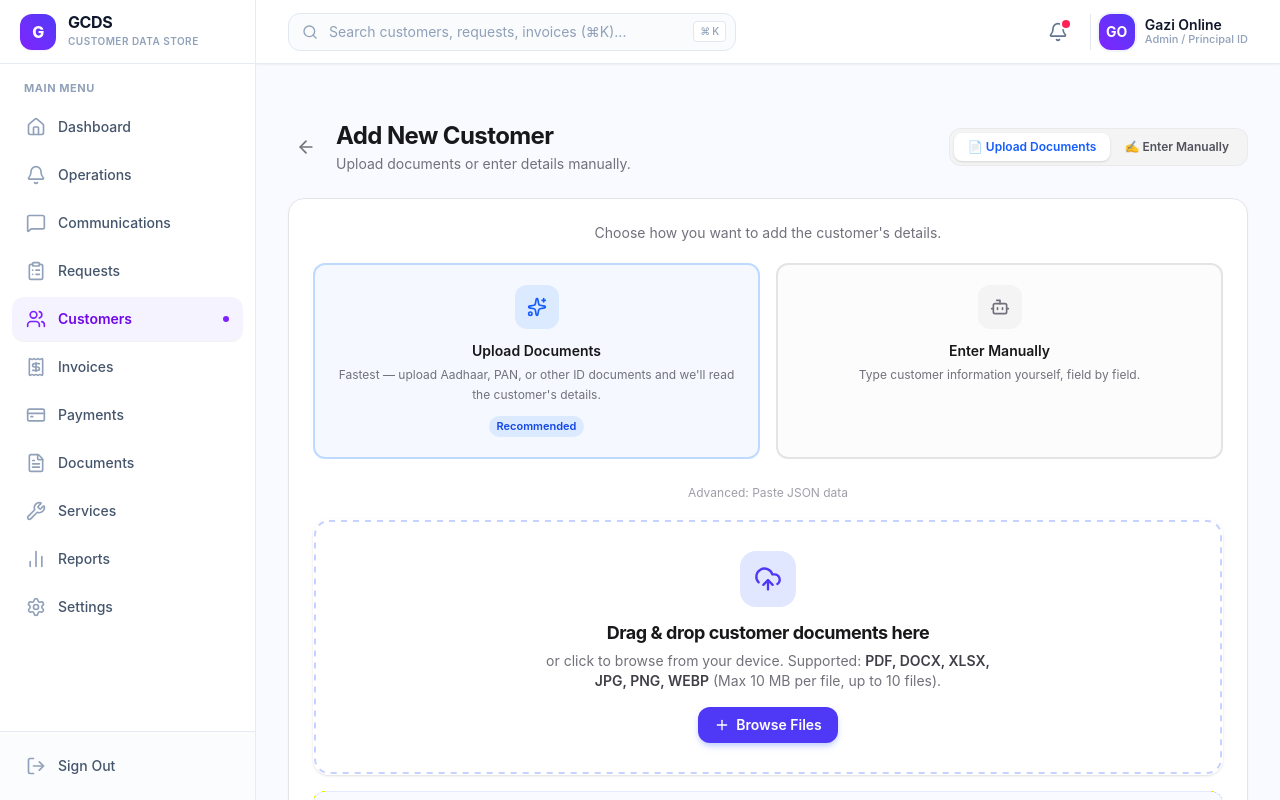
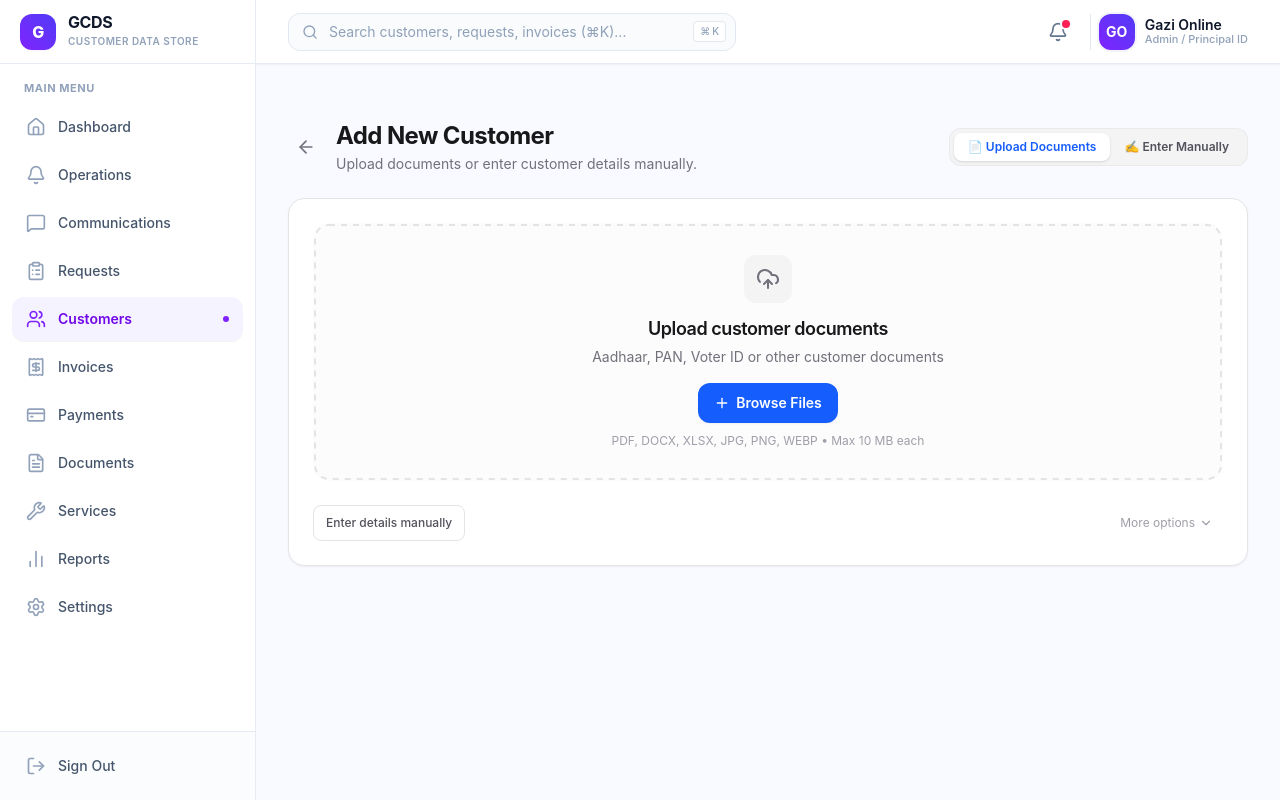
Before and after one commit to gazi-online/gazi-customer-data-store, a Next.js app: page /customers/new in a window 1280 px wide. Built offline with nearby package versions, Linux system fonts and the light colour scheme.

Commit message:
refactor(customers): simplify customer intake ux

```diff
--- a/src/components/AiSmartImportEngine/components/PremiumDropzone.tsx
+++ b/src/components/AiSmartImportEngine/components/PremiumDropzone.tsx
@@ -13,8 +13,7 @@ import {
   Sparkles,
   Bot,
   Loader2,
-  Layers,
-  FileCheck
+  Layers
 } from "lucide-react";
 import {
   UPLOAD_CONSTANTS,
@@ -136,10 +135,10 @@ export function PremiumDropzone({
           }
         }}
         onKeyDown={handleDropzoneKeyDown}
-        className={`relative overflow-hidden rounded-2xl p-6 sm:p-8 text-center cursor-pointer transition-all duration-300 focus:outline-none focus-visible:ring-2 focus-visible:ring-indigo-500 focus-visible:ring-offset-2 ${
+        className={`relative overflow-hidden rounded-2xl p-6 sm:p-8 text-center cursor-pointer transition-all duration-200 focus:outline-none focus-visible:ring-2 focus-visible:ring-blue-500 focus-visible:ring-offset-2 ${
           isDragOver
-            ? "bg-indigo-500/10 dark:bg-indigo-500/15 scale-[1.008] shadow-lg shadow-indigo-500/10"
-            : "bg-white/80 dark:bg-zinc-900/80 hover:bg-indigo-50/40 dark:hover:bg-zinc-800/60 shadow-sm"
+            ? "bg-blue-50/60 dark:bg-blue-950/20 scale-[1.005]"
+            : "bg-zinc-50/50 dark:bg-zinc-900/50 hover:bg-blue-50/20 dark:hover:bg-zinc-800/40"
         }`}
       >
         {/* Animated marching ants border SVG overlay */}
@@ -156,45 +155,39 @@ export function PremiumDropzone({
             ry="14"
             fill="none"
             strokeWidth="2"
-            stroke={isDragOver ? "#6366f1" : "currentColor"}
+            stroke={isDragOver ? "#2563eb" : "currentColor"}
             className={
               isDragOver
-                ? "text-indigo-600 dark:text-indigo-400 animate-marching-ants"
-                : "text-indigo-200 dark:text-indigo-800/60 [stroke-dasharray:6,6]"
+                ? "text-blue-600 dark:text-blue-400 animate-marching-ants"
+                : "text-zinc-200 dark:text-zinc-700/60 [stroke-dasharray:6,6]"
             }
           />
         </svg>
 
         {/* Inner Content */}
         <div className="relative z-10 flex flex-col items-center justify-center pointer-events-none">
-          {/* Glowing Icon Container */}
+          {/* Quiet Icon Container */}
           <div
-            className={`w-14 h-14 rounded-2xl flex items-center justify-center mb-3 transition-transform duration-300 ${
+            className={`w-12 h-12 rounded-xl flex items-center justify-center mb-3 transition-colors ${
               isDragOver
-                ? "bg-indigo-600 text-white scale-110 shadow-lg shadow-indigo-300 dark:shadow-none animate-pulse-glow"
-                : "bg-indigo-100 dark:bg-indigo-950/80 text-indigo-600 dark:text-indigo-400"
+                ? "bg-blue-600 text-white"
+                : "bg-zinc-100 dark:bg-zinc-800 text-zinc-500 dark:text-zinc-400"
             }`}
           >
-            <UploadCloud className="w-7 h-7 transition-transform duration-300" />
+            <UploadCloud className="w-6 h-6" />
           </div>
 
-          <h3 className="text-base sm:text-lg font-bold text-zinc-900 dark:text-zinc-100 tracking-tight">
-            {isDragOver ? "Drop documents here to upload" : "Drag & drop customer documents here"}
+          <h3 className="text-base sm:text-lg font-semibold text-zinc-900 dark:text-zinc-100 tracking-tight">
+            {isDragOver ? "Drop documents here to upload" : "Upload customer documents"}
           </h3>
 
           <p className="text-xs sm:text-sm text-zinc-500 dark:text-zinc-400 mt-1 max-w-md mx-auto">
             {isDragOver ? (
-              <span className="text-indigo-600 dark:text-indigo-400 font-semibold">
-                Release to stage documents for AI analysis
+              <span className="text-blue-600 dark:text-blue-400 font-medium">
+                Release to stage documents
               </span>
             ) : (
-              <>
-                or click to browse from your device. Supported:{" "}
-                <span className="font-semibold text-zinc-700 dark:text-zinc-300">
-                  {UPLOAD_CONSTANTS.SUPPORTED_FORMATS_LABEL}
-                </span>{" "}
-                (Max {UPLOAD_CONSTANTS.MAX_FILE_SIZE_LABEL} per file, up to {UPLOAD_CONSTANTS.MAX_FILES_PER_BATCH} files).
-              </>
+              "Aadhaar, PAN, Voter ID or other customer documents"
             )}
           </p>
 
@@ -207,12 +200,17 @@ export function PremiumDropzone({
                 e.stopPropagation();
                 fileInputRef.current?.click();
               }}
-              className="inline-flex items-center px-4 py-2 text-xs sm:text-sm font-semibold text-white bg-indigo-600 hover:bg-indigo-700 active:scale-98 rounded-xl shadow-md shadow-indigo-200 dark:shadow-none transition-all disabled:opacity-50 disabled:cursor-not-allowed focus:outline-none focus-visible:ring-2 focus-visible:ring-indigo-500"
+              className="inline-flex items-center px-4 py-2 text-xs sm:text-sm font-semibold text-white bg-blue-600 hover:bg-blue-700 active:scale-98 rounded-xl shadow-xs transition-all disabled:opacity-50 disabled:cursor-not-allowed focus:outline-none focus-visible:ring-2 focus-visible:ring-blue-500 min-h-[40px]"
             >
               <Plus className="w-4 h-4 mr-1.5" />
               Browse Files
             </button>
           </div>
+
+          {/* Subtle format helper */}
+          <p className="text-xs text-zinc-400 dark:text-zinc-500 mt-2.5">
+            PDF, DOCX, XLSX, JPG, PNG, WEBP • Max 10 MB each
+          </p>
         </div>
       </div>
 
@@ -267,7 +265,7 @@ export function PremiumDropzone({
       )}
 
       {/* Staged File Cards Queue */}
-      {stagedFiles.length > 0 ? (
+      {stagedFiles.length > 0 && (
         <div className="bg-indigo-50/60 dark:bg-indigo-950/30 rounded-2xl p-4 sm:p-5 border border-indigo-100 dark:border-indigo-800/50">
           {/* Header with counts and quick actions */}
           <div className="flex flex-wrap items-center justify-between gap-2 mb-3">
@@ -450,13 +448,6 @@ export function PremiumDropzone({
             </button>
           </div>
         </div>
-      ) : (
-        <div className="p-3.5 rounded-xl border border-indigo-100/80 bg-indigo-50/40 dark:bg-indigo-950/20 text-center">
-          <p className="text-xs font-medium text-indigo-900/80 dark:text-indigo-300/80 flex items-center justify-center">
-            <FileCheck className="w-3.5 h-3.5 mr-1.5 text-indigo-500" />
-            No documents staged. Drag and drop or browse customer documents above to begin.
-          </p>
-        </div>
       )}
     </div>
   );
--- a/src/components/AiSmartImportEngine/index.tsx
+++ b/src/components/AiSmartImportEngine/index.tsx
@@ -1,5 +1,5 @@
 import { useState, useEffect, useRef } from "react";
-import { Bot, CheckCircle2, Copy, Sparkles } from "lucide-react";
+import { Bot, CheckCircle2, Copy, Sparkles, ChevronDown } from "lucide-react";
 import { ImportJob, MergedResult, AiProvider, Conflict, ConflictField } from "./types";
 import { DataNormalizer } from "./DataNormalizer";
 import { MergeEngine } from "./MergeEngine";
@@ -49,6 +49,7 @@ export function AiSmartImportEngine({
   const [stagedFiles, setStagedFiles] = useState<StagedFileItem[]>([]);
   const [validationErrors, setValidationErrors] = useState<FileValidationError[]>([]);
   const [isExtracting, setIsExtracting] = useState(false);
+  const [showMoreOptions, setShowMoreOptions] = useState(false);
   const objectUrlsRef = useRef<Set<string>>(new Set());
 
   // Cleanup all allocated Object URLs on component unmount
@@ -496,51 +497,8 @@ export function AiSmartImportEngine({
     toast.success("Form Auto-Filled Successfully");
   };
 
-  // Show initial "choose how to add" screen when no files staged and not extracting
-  const showInitialChoice = !isExtracting && stagedFiles.length === 0 && inputMethod === 'file';
-
   return (
     <div className="bg-white dark:bg-zinc-900 border border-zinc-200 dark:border-zinc-800 rounded-2xl shadow-xs overflow-hidden mb-6 transition-all">
-
-      {/* Header — shown when NOT on the initial choice screen */}
-      {!showInitialChoice && (
-        <div className="px-5 py-4 border-b border-zinc-100 dark:border-zinc-800 flex flex-col sm:flex-row sm:items-center sm:justify-between gap-3">
-          <div className="flex items-center space-x-3">
-            <div className="w-8 h-8 rounded-lg bg-blue-50 dark:bg-blue-950/40 flex items-center justify-center text-blue-600 dark:text-blue-400 shrink-0">
-              <Sparkles className="w-4 h-4" />
-            </div>
-            <div>
-              <h2 className="text-sm font-semibold text-zinc-900 dark:text-zinc-100">
-                {inputMethod === 'json' ? 'Paste Customer Details (JSON)' : 'Upload Documents'}
-              </h2>
-              <p className="text-xs text-zinc-500 dark:text-zinc-400">
-                {inputMethod === 'json'
-                  ? 'Paste a JSON block with customer data.'
-                  : 'We will read the details from your documents automatically.'}
-              </p>
-            </div>
-          </div>
-          <div className="flex items-center space-x-2">
-            {onSwitchToManual && (
-              <button
-                type="button"
-                onClick={onSwitchToManual}
-                className="text-xs font-medium text-zinc-600 dark:text-zinc-400 hover:text-zinc-900 dark:hover:text-zinc-200 px-3 py-1.5 rounded-lg border border-zinc-200 dark:border-zinc-700 hover:bg-zinc-50 dark:hover:bg-zinc-800 transition-colors"
-              >
-                Enter Manually Instead
-              </button>
-            )}
-            <button
-              type="button"
-              onClick={() => setInputMethod(inputMethod === 'file' ? 'json' : 'file')}
-              className="text-xs text-zinc-400 dark:text-zinc-500 hover:text-zinc-700 dark:hover:text-zinc-300 px-2 py-1"
-              title="Switch between Document Upload and JSON input"
-            >
-              {inputMethod === 'file' ? 'Advanced: JSON' : '\u2190 Back to Upload'}
-            </button>
-          </div>
-        </div>
-      )}
 
       {/* Reading Documents progress */}
       {isExtracting && (
@@ -555,82 +513,9 @@ export function AiSmartImportEngine({
         </div>
       )}
 
-      {/* Initial choice screen */}
-      {showInitialChoice && (
-        <div className="p-6">
-          <p className="text-sm text-zinc-500 dark:text-zinc-400 mb-5 text-center">
-            Choose how you want to add the customer&apos;s details.
-          </p>
-          <div className="grid grid-cols-1 sm:grid-cols-2 gap-4">
-            {/* Primary: Upload Documents */}
-            <div className="flex flex-col items-center gap-3 p-5 rounded-xl border-2 border-blue-200 dark:border-blue-800/60 bg-blue-50/60 dark:bg-blue-950/20">
-              <div className="w-11 h-11 rounded-xl bg-blue-100 dark:bg-blue-900/50 flex items-center justify-center text-blue-600 dark:text-blue-400">
-                <Sparkles className="w-5 h-5" />
-              </div>
-              <div className="text-center">
-                <p className="text-sm font-semibold text-zinc-900 dark:text-zinc-100 mb-1">Upload Documents</p>
-                <p className="text-xs text-zinc-500 dark:text-zinc-400 leading-relaxed">
-                  Fastest — upload Aadhaar, PAN, or other ID documents and we&apos;ll read the customer&apos;s details.
-                </p>
-              </div>
-              <span className="text-[11px] font-semibold px-2 py-0.5 rounded-full bg-blue-100 dark:bg-blue-900 text-blue-700 dark:text-blue-300">
-                Recommended
-              </span>
-              {/* Invisible file trigger — clicking the PremiumDropzone input happens below */}
-            </div>
-
-            {/* Secondary: Enter Manually */}
-            {onSwitchToManual && (
-              <button
-                type="button"
-                onClick={onSwitchToManual}
-                className="group flex flex-col items-center gap-3 p-5 rounded-xl border-2 border-zinc-200 dark:border-zinc-700/60 bg-zinc-50/60 dark:bg-zinc-800/30 hover:border-zinc-300 dark:hover:border-zinc-600 hover:bg-zinc-50 dark:hover:bg-zinc-800/50 transition-all text-left focus:outline-none focus:ring-2 focus:ring-zinc-400 focus:ring-offset-2 min-h-[44px]"
-              >
-                <div className="w-11 h-11 rounded-xl bg-zinc-100 dark:bg-zinc-700 flex items-center justify-center text-zinc-500 dark:text-zinc-400 group-hover:scale-105 transition-transform">
-                  <Bot className="w-5 h-5" />
-                </div>
-                <div className="text-center">
-                  <p className="text-sm font-semibold text-zinc-900 dark:text-zinc-100 mb-1">Enter Manually</p>
-                  <p className="text-xs text-zinc-500 dark:text-zinc-400 leading-relaxed">
-                    Type customer information yourself, field by field.
-                  </p>
-                </div>
-              </button>
-            )}
-          </div>
-
-          {/* Advanced JSON link — very secondary */}
-          <div className="mt-5 text-center">
-            <button
-              type="button"
-              onClick={() => setInputMethod('json')}
-              className="text-xs text-zinc-400 dark:text-zinc-500 hover:text-zinc-600 dark:hover:text-zinc-300 underline-offset-2 hover:underline"
-            >
-              Advanced: Paste JSON data
-            </button>
-          </div>
-
-          {/* Show PremiumDropzone hidden so user can interact with it directly */}
-          <div className="mt-4">
-            <PremiumDropzone
-              stagedFiles={stagedFiles}
-              onFilesAdded={handleFilesAdded}
-              onFileRemoved={handleRemoveStagedFile}
-              onSideChanged={handleSideChanged}
-              onClearAll={handleClearAll}
-              onAnalyze={handleExtractMultiDocuments}
-              isExtracting={isExtracting}
-              errors={validationErrors}
-              onDismissError={handleDismissError}
-              onDismissAllErrors={handleDismissAllErrors}
-            />
-          </div>
-        </div>
-      )}
-
-      {/* Upload area — shown when files are staged */}
-      {!showInitialChoice && inputMethod === 'file' && (
-        <div className="p-5">
+      {/* Primary Document Upload Surface */}
+      {inputMethod === 'file' && (
+        <div className="p-5 sm:p-6 space-y-4">
           <PremiumDropzone
             stagedFiles={stagedFiles}
             onFilesAdded={handleFilesAdded}
@@ -643,12 +528,75 @@ export function AiSmartImportEngine({
             onDismissError={handleDismissError}
             onDismissAllErrors={handleDismissAllErrors}
           />
+
+          {/* Secondary Action: Manual Entry & Progressive Disclosure */}
+          <div className="pt-2 flex flex-col sm:flex-row items-center justify-between gap-3 text-xs">
+            {onSwitchToManual ? (
+              <button
+                type="button"
+                onClick={onSwitchToManual}
+                className="font-medium text-zinc-600 dark:text-zinc-400 hover:text-zinc-900 dark:hover:text-zinc-100 px-3 py-1.5 rounded-lg border border-zinc-200 dark:border-zinc-700 hover:bg-zinc-50 dark:hover:bg-zinc-800 transition-colors focus:outline-none focus-visible:ring-2 focus-visible:ring-zinc-400 min-h-[36px]"
+              >
+                Enter details manually
+              </button>
+            ) : <div />}
+
+            <div className="flex flex-col items-center sm:items-end">
+              <button
+                type="button"
+                onClick={() => setShowMoreOptions(prev => !prev)}
+                className="text-zinc-400 dark:text-zinc-500 hover:text-zinc-600 dark:hover:text-zinc-300 inline-flex items-center gap-1 px-2.5 py-1.5 rounded-lg hover:bg-zinc-50 dark:hover:bg-zinc-800 transition-colors focus:outline-none focus-visible:ring-2 focus-visible:ring-zinc-400"
+                aria-expanded={showMoreOptions}
+              >
+                <span>More options</span>
+                <ChevronDown className={`w-3.5 h-3.5 transition-transform duration-200 ${showMoreOptions ? "rotate-180" : ""}`} />
+              </button>
+
+              {showMoreOptions && (
+                <div className="mt-1 animate-in fade-in duration-150">
+                  <button
+                    type="button"
+                    onClick={() => {
+                      setInputMethod('json');
+                      setShowMoreOptions(false);
+                    }}
+                    className="text-xs text-zinc-500 dark:text-zinc-400 hover:text-blue-600 dark:hover:text-blue-400 py-1 px-2 rounded-md hover:bg-zinc-50 dark:hover:bg-zinc-800 transition-colors"
+                  >
+                    Paste JSON data
+                  </button>
+                </div>
+              )}
+            </div>
+          </div>
         </div>
       )}
 
       {/* JSON paste area */}
-      {!showInitialChoice && inputMethod === 'json' && (
+      {inputMethod === 'json' && (
         <div className="p-5 space-y-4">
+          <div className="flex items-center justify-between pb-3 border-b border-zinc-100 dark:border-zinc-800">
+            <div className="flex items-center space-x-3">
+              <div className="w-8 h-8 rounded-lg bg-blue-50 dark:bg-blue-950/40 flex items-center justify-center text-blue-600 dark:text-blue-400 shrink-0">
+                <Sparkles className="w-4 h-4" />
+              </div>
+              <div>
+                <h2 className="text-sm font-semibold text-zinc-900 dark:text-zinc-100">
+                  Paste Customer Details (JSON)
+                </h2>
+                <p className="text-xs text-zinc-500 dark:text-zinc-400">
+                  Paste a JSON block with customer data.
+                </p>
+              </div>
+            </div>
+            <button
+              type="button"
+              onClick={() => setInputMethod('file')}
+              className="text-xs font-medium text-blue-600 dark:text-blue-400 hover:underline px-2 py-1"
+            >
+              ← Back to Document Upload
+            </button>
+          </div>
+
           <JsonAiGenerator onJsonGenerated={(jsonStr) => setJsonText(jsonStr)} />
 
           <div className="flex items-center justify-between">
--- a/src/components/forms/CustomerForm.tsx
+++ b/src/components/forms/CustomerForm.tsx
@@ -429,7 +429,7 @@ export function CustomerForm({ initialData }: CustomerFormProps) {
                 : workflowMode === 'review'
                   ? "Review and correct the details, then save the customer."
                   : workflowMode === 'smart_import'
-                    ? "Upload documents or enter details manually."
+                    ? "Upload documents or enter customer details manually."
                     : "Fill in the customer's details."}
             </p>
           </div>
@@ -589,6 +589,22 @@ export function CustomerForm({ initialData }: CustomerFormProps) {
         }}
         className="bg-white dark:bg-zinc-900 border border-zinc-200 dark:border-zinc-800 rounded-xl p-8 shadow-sm space-y-8 relative"
       >
+
+        {/* Secondary path return to upload */}
+        {!isEditing && workflowMode === 'manual' && (
+          <div className="flex items-center justify-between p-3 bg-zinc-50 dark:bg-zinc-800/50 rounded-xl border border-zinc-200 dark:border-zinc-800 text-xs">
+            <span className="text-zinc-600 dark:text-zinc-400">
+              Entering customer details manually. Have ID documents?
+            </span>
+            <button
+              type="button"
+              onClick={() => setWorkflowMode('smart_import')}
+              className="font-medium text-blue-600 dark:text-blue-400 hover:underline flex items-center gap-1"
+            >
+              ← Upload documents instead
+            </button>
+          </div>
+        )}
 
         {/* ── SECTION: Name & Basic Details ── */}
         <div>
```
